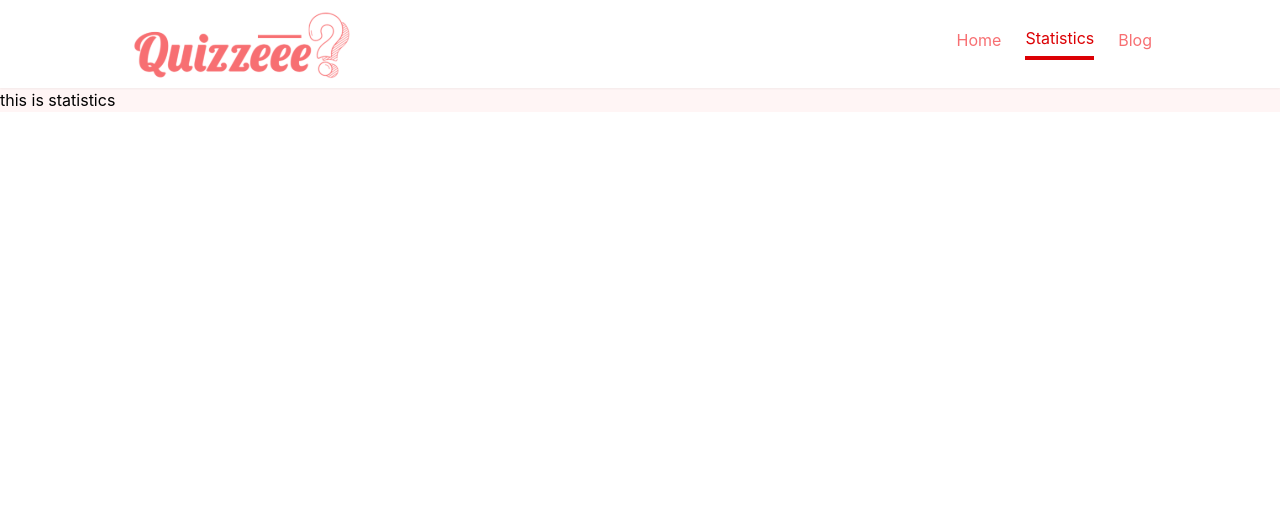
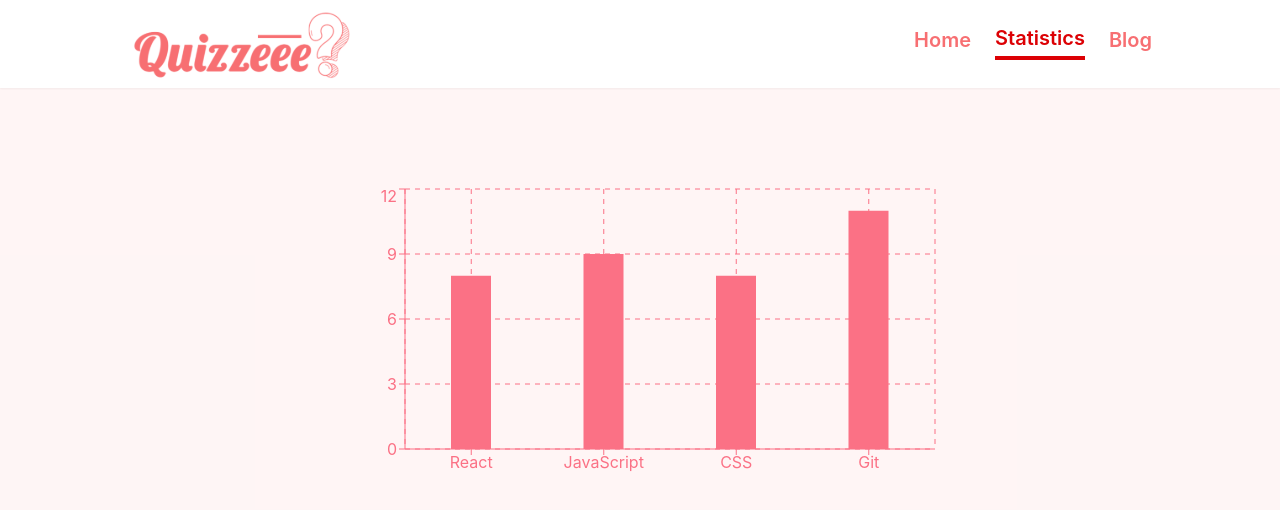
Before and after one commit to moofazzel/quizzeee, a React (Create React App) app: page /statistics in a window 1280 px wide. Shown: the top 510 px of the page. Built offline with nearby package versions, Linux system fonts and the light colour scheme.

Commit message:
chart added

```diff
--- a/package.json
+++ b/package.json
@@ -13,6 +13,7 @@
     "react-router-dom": "^6.4.2",
     "react-scripts": "5.0.1",
     "react-toastify": "^9.0.8",
+    "recharts": "^2.1.14",
     "web-vitals": "^2.1.4"
   },
   "scripts": {
--- a/src/App.js
+++ b/src/App.js
@@ -2,7 +2,6 @@ import { createBrowserRouter, RouterProvider } from "react-router-dom";
 import "./App.css";
 import Blog from "./components/Blog";
 import Error from "./components/Error";
-import Header from "./components/Header";
 import Home from "./components/Home";
 import Quiz from "./components/Quiz";
 import Statistics from "./components/Statistics";
@@ -29,8 +28,9 @@ function App() {
         {
           path: "quiz/:quizId",
           loader: async ({ params }) => {
-            return fetch(`https://openapi.programming-hero.com/api/quiz/${params.quizId}`)
-            console.log(params.quizId);
+            return fetch(
+              `https://openapi.programming-hero.com/api/quiz/${params.quizId}`
+            );
           },
           element: <Quiz />,
         },
@@ -39,20 +39,20 @@ function App() {
           element: <Statistics />,
         },
         {
-          path: 'blog',
-          element: <Blog/>
-        }
+          path: "blog",
+          element: <Blog />,
+        },
       ],
     },
     {
-      path: '*',
-      element: <Error/>
-    }
+      path: "*",
+      element: <Error />,
+    },
   ]);
   return (
-    <div>
+    <>
       <RouterProvider router={router} />
-    </div>
+    </>
   );
 }
 
--- a/src/components/Home.jsx
+++ b/src/components/Home.jsx
@@ -7,9 +7,9 @@ const Home = () => {
   const topics = useLoaderData();
   const topicsData = topics.data;
   return (
-    <div>
+    <div className="h-full">
       <Header/>
-      <div className="flex gap-6 flex-wrap justify-center items-center px-4 mt-12 sm:mt-16 md:mt-20 mb-7 md:mb-28">
+      <div className="flex gap-6 flex-wrap justify-center items-center px-4 pt-12 sm:pt-16 md:pt-20 pb-7 md:pb-28">
         {topicsData.map((topic) => (
           <Topics key={topic.id} topic={topic} />
         ))}
--- a/src/components/Navbar.jsx
+++ b/src/components/Navbar.jsx
@@ -10,7 +10,7 @@ const Navbar = () => {
         <Link to={"/"}>
           <img className="w-60 logo" src={logo} alt="" />
         </Link>
-        <ul className="hidden space-x-6 md:flex items-center">
+        <ul className="hidden space-x-6 md:flex items-center text-xl font-semibold">
           <li className="flex leading-9  hover:border-b-4 hover:border-red-400">
             <NavLink
               to={"home"}
--- a/src/components/Questions.jsx
+++ b/src/components/Questions.jsx
@@ -9,12 +9,13 @@ const Questions = ({ questions, num, setW, setR, w, r }) => {
   // let wrong = 0;
 
   const handleOption = (option, e) => {
+
     if (option === correctAnswer) {
       setR(r + 1);
       toast("Good Job!", {
         icon: "👏",
       });
-      e.currentTarget.classList.add("bg-green-500", "text-white");
+      e.currentTarget.classList.add("bg-green-500", "text-white",'pointer-events-none');
     } else {
       setW(w + 1);
       toast("Wrong Entry", {
--- a/src/components/Statistics.jsx
+++ b/src/components/Statistics.jsx
@@ -1,11 +1,35 @@
-import React from 'react';
+import React from "react";
+import {
+  LineChart,
+  Line,
+  CartesianGrid,
+  XAxis,
+  YAxis,
+  Tooltip,
+  BarChart,
+  Bar,
+} from "recharts";
+const data = [
+  { name: "React", Total_Questions: 8 },
+  { name: "JavaScript", Total_Questions: 9 },
+  { name: "CSS", Total_Questions: 8 },
+  { name: "Git", Total_Questions: 11 },
+];
 
 const Statistics = () => {
-    return (
-        <div>
-            <h2>this is statistics</h2>
-        </div>
-    );
+  return (
+    <div className="h-screen">
+      <div className="flex justify-center items-center mt-8 md:mt-24">
+        <BarChart width={600} height={300} data={data}>
+          <XAxis dataKey="name" stroke="#fb7185" />
+          <YAxis stroke="#fb7185" />
+          <Tooltip />
+          <CartesianGrid stroke="#fb7185" strokeDasharray="5 5" />
+          <Bar dataKey="Total_Questions" fill="#fb7185" barSize={40} />
+        </BarChart>
+      </div>
+    </div>
+  );
 };
 
 export default Statistics;
```
Also changed, not shown: src/components/Header.jsx (+6 -4 lines), 1 other file (tests, documents, lock files or other folders).
